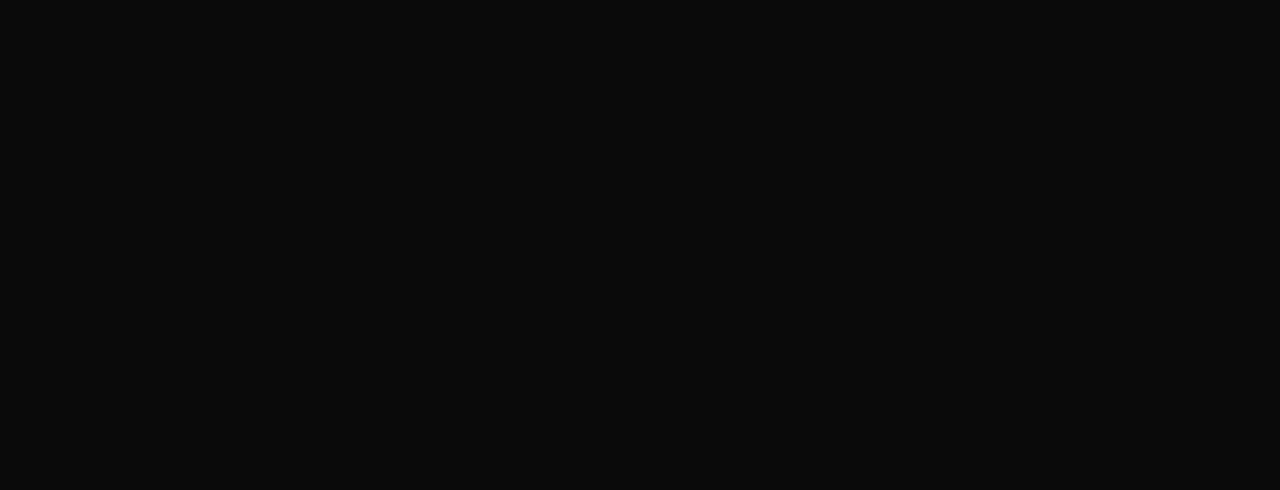
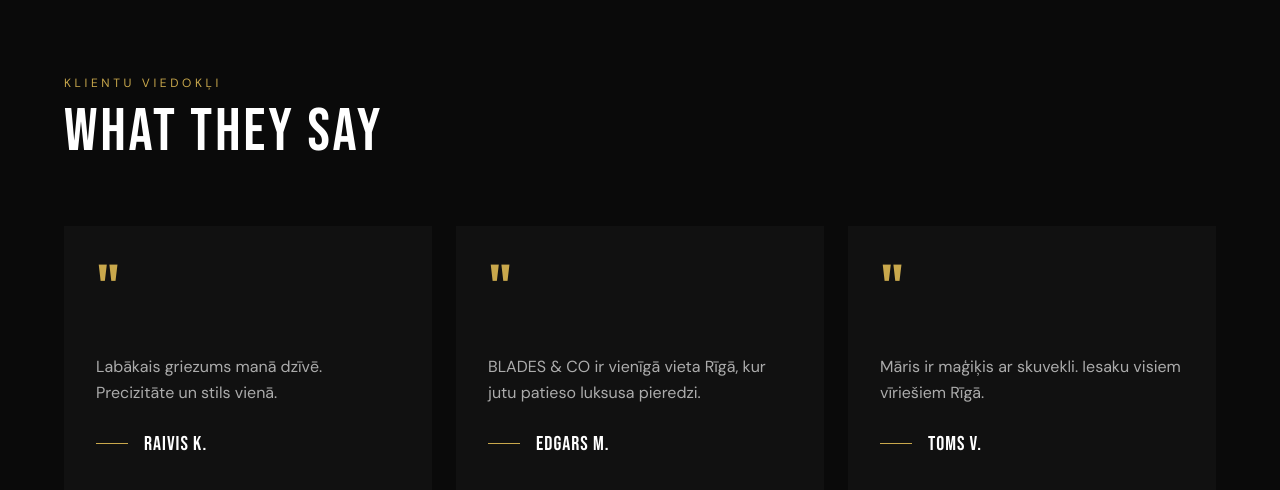
Before and after one commit to Karumnieks99/Barber, a React (Vite) app: page / in a window 1280 px wide. Shown: the part 4357-4847 px from the top of the page. Before the commit the page ends 4315 px from the top, so only its background shows below. Built offline with nearby package versions, Linux system fonts and the light colour scheme.

Commit message:
feat: add Testimonials section

```diff
--- a/src/App.jsx
+++ b/src/App.jsx
@@ -4,6 +4,7 @@
 import About from './components/About'
 import Masters from './components/Masters'
 import Gallery from './components/Gallery'
+import Testimonials from './components/Testimonials'
 
 export default function App() {
   return (
@@ -14,6 +15,7 @@
       <About />
       <Masters />
       <Gallery />
+      <Testimonials />
     </div>
   )
 }
--- /dev/null
+++ b/src/components/Testimonials.jsx
@@ -0,0 +1,43 @@
+import { useRef } from 'react'
+import { motion, useInView } from 'framer-motion'
+import { fadeUpVariants, staggerContainerVariants } from '../animations'
+import { TESTIMONIALS } from '../constants'
+
+export default function Testimonials() {
+  const ref = useRef(null)
+  const isInView = useInView(ref, { once: true, margin: '-80px' })
+
+  return (
+    <section className="bg-black-void py-28 px-8">
+      <motion.div
+        ref={ref}
+        variants={staggerContainerVariants}
+        initial="hidden"
+        animate={isInView ? 'visible' : 'hidden'}
+        className="max-w-6xl mx-auto"
+      >
+        <motion.div variants={fadeUpVariants} className="mb-16">
+          <span className="font-body text-xs text-gold tracking-[0.3em] uppercase">Klientu viedokļi</span>
+          <h2 className="font-display text-5xl md:text-6xl text-white tracking-wider mt-2">WHAT THEY SAY</h2>
+        </motion.div>
+
+        <div className="grid grid-cols-1 md:grid-cols-3 gap-6">
+          {TESTIMONIALS.map((t) => (
+            <motion.div
+              key={t.author}
+              variants={fadeUpVariants}
+              className="bg-surface p-8 flex flex-col gap-6"
+            >
+              <span className="font-display text-7xl text-gold leading-none select-none">"</span>
+              <p className="font-body text-white/65 text-base leading-relaxed flex-1">{t.text}</p>
+              <div className="flex items-center gap-4">
+                <div className="w-8 h-[1px] bg-gold flex-shrink-0" />
+                <span className="font-display text-xl text-white tracking-wider">{t.author}</span>
+              </div>
+            </motion.div>
+          ))}
+        </div>
+      </motion.div>
+    </section>
+  )
+}
```
